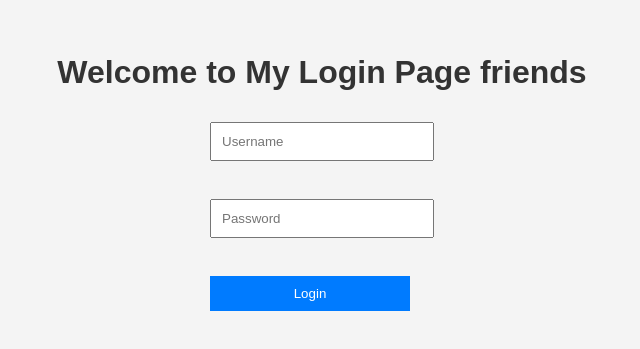
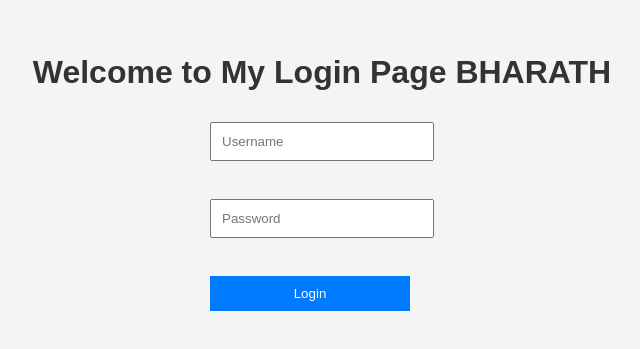
Before and after one commit to BharathkumarRG/action-runner, a plain HTML site: page index.html in a window 1280 px wide. Shown: the part 231-580 px from the top of the page, without its empty margins (318-958 px from the left). Drawn offline with Linux system fonts and the light colour scheme.

Commit message:
test-runner

```diff
--- a/index.html
+++ b/index.html
@@ -7,7 +7,7 @@
     <link rel="stylesheet" href="style.css">
 </head>
 <body>
-    <h1>Welcome to My Login Page friends </h1>
+    <h1>Welcome to My Login Page BHARATH </h1>
     <form>
         <input type="text" placeholder="Username"><br>
         <input type="password" placeholder="Password"><br>
```
